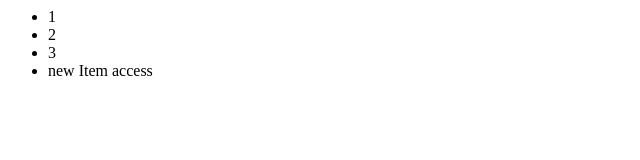
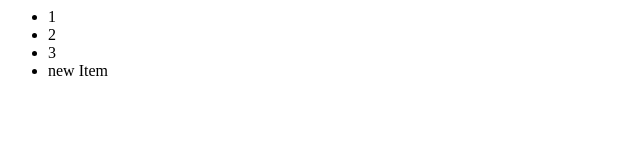
Before and after one commit to costadvl/workTask, a plain HTML site: page index.html in a window 1280 px wide. Shown: the full height of the page, 0-640 px from the left. Drawn offline with Linux system fonts and the light colour scheme.

Commit message:
no changes

```diff
--- a/index.html
+++ b/index.html
@@ -3,6 +3,6 @@
         <li> 1 </li>
         <li> 2 </li>
         <li> 3 </li>
-        <li>new Item access</li>
+        <li>new Item</li>
     </ul>
 </html>
```
